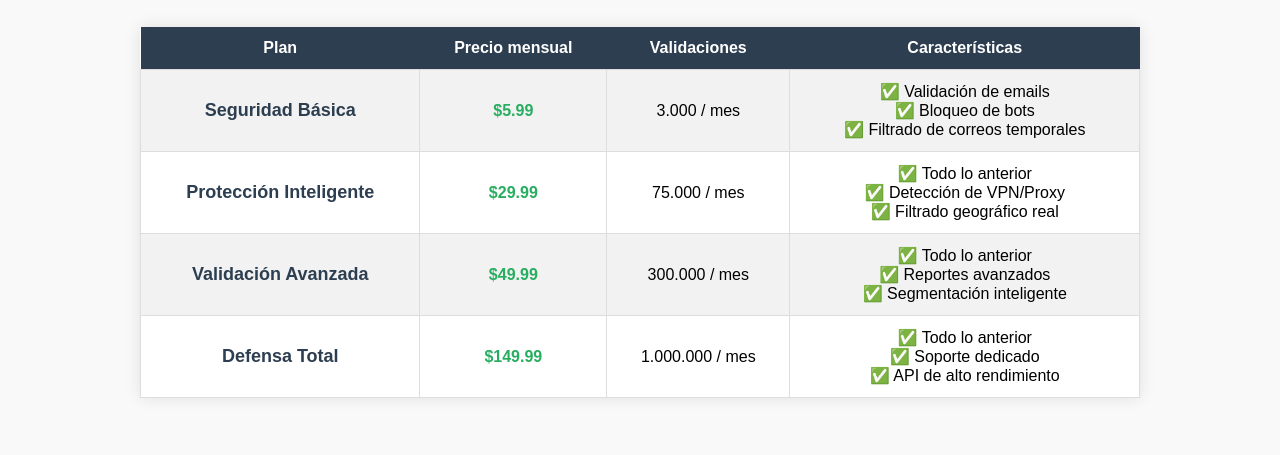
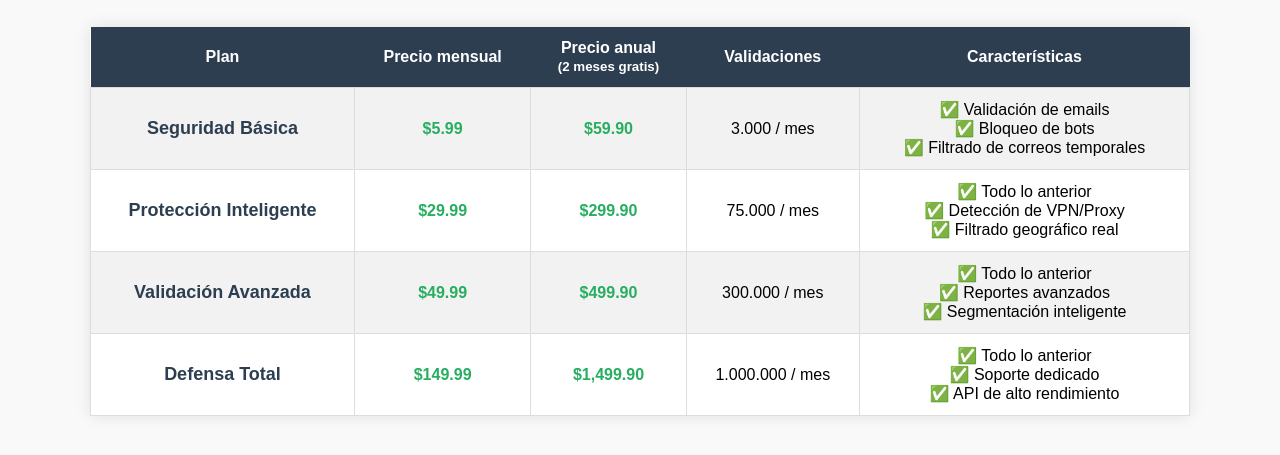
Before and after one commit to Tincholeo/tabla-precios, a plain HTML site: page index.html in a window 1280 px wide. Shown: the part 101-556 px from the top of the page. Drawn offline with Linux system fonts and the light colour scheme.

Commit message:
Update index.html

```diff
--- a/index.html
+++ b/index.html
@@ -1,8 +1,8 @@
 <!DOCTYPE html>
 <html lang="es">
 <head>
-  <meta charset="UTF-8">
-  <meta name="viewport" content="width=device-width, initial-scale=1.0">
+  <meta charset="UTF-8" />
+  <meta name="viewport" content="width=device-width, initial-scale=1.0"/>
   <title>Planes de Validación</title>
   <style>
     body {
@@ -18,7 +18,7 @@
     .pricing-table {
       border-collapse: collapse;
       width: 100%;
-      max-width: 1000px;
+      max-width: 1100px;
       margin: 30px auto;
       background-color: #fff;
       box-shadow: 0 0 15px rgba(0,0,0,0.1);
@@ -59,12 +59,14 @@
     <tr>
       <th>Plan</th>
       <th>Precio mensual</th>
+      <th>Precio anual<br><small>(2 meses gratis)</small></th>
       <th>Validaciones</th>
       <th>Características</th>
     </tr>
     <tr>
       <td class="plan-title">Seguridad Básica</td>
       <td class="price">$5.99</td>
+      <td class="price">$59.90</td>
       <td>3.000 / mes</td>
       <td>
         ✅ Validación de emails<br>
@@ -75,6 +77,7 @@
     <tr>
       <td class="plan-title">Protección Inteligente</td>
       <td class="price">$29.99</td>
+      <td class="price">$299.90</td>
       <td>75.000 / mes</td>
       <td>
         ✅ Todo lo anterior<br>
@@ -85,6 +88,7 @@
     <tr>
       <td class="plan-title">Validación Avanzada</td>
       <td class="price">$49.99</td>
+      <td class="price">$499.90</td>
       <td>300.000 / mes</td>
       <td>
         ✅ Todo lo anterior<br>
@@ -95,6 +99,7 @@
     <tr>
       <td class="plan-title">Defensa Total</td>
       <td class="price">$149.99</td>
+      <td class="price">$1,499.90</td>
       <td>1.000.000 / mes</td>
       <td>
         ✅ Todo lo anterior<br>
```
